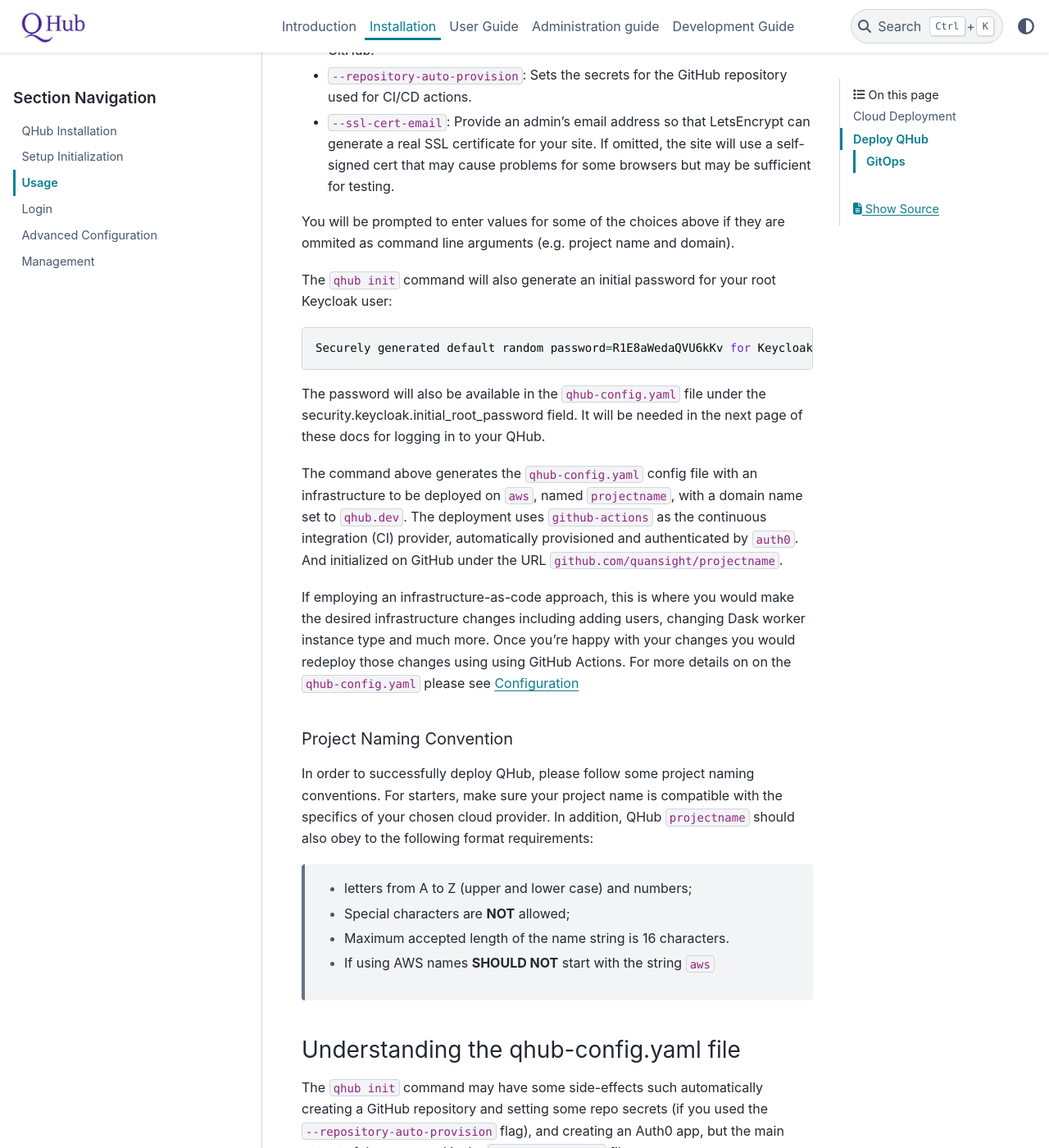
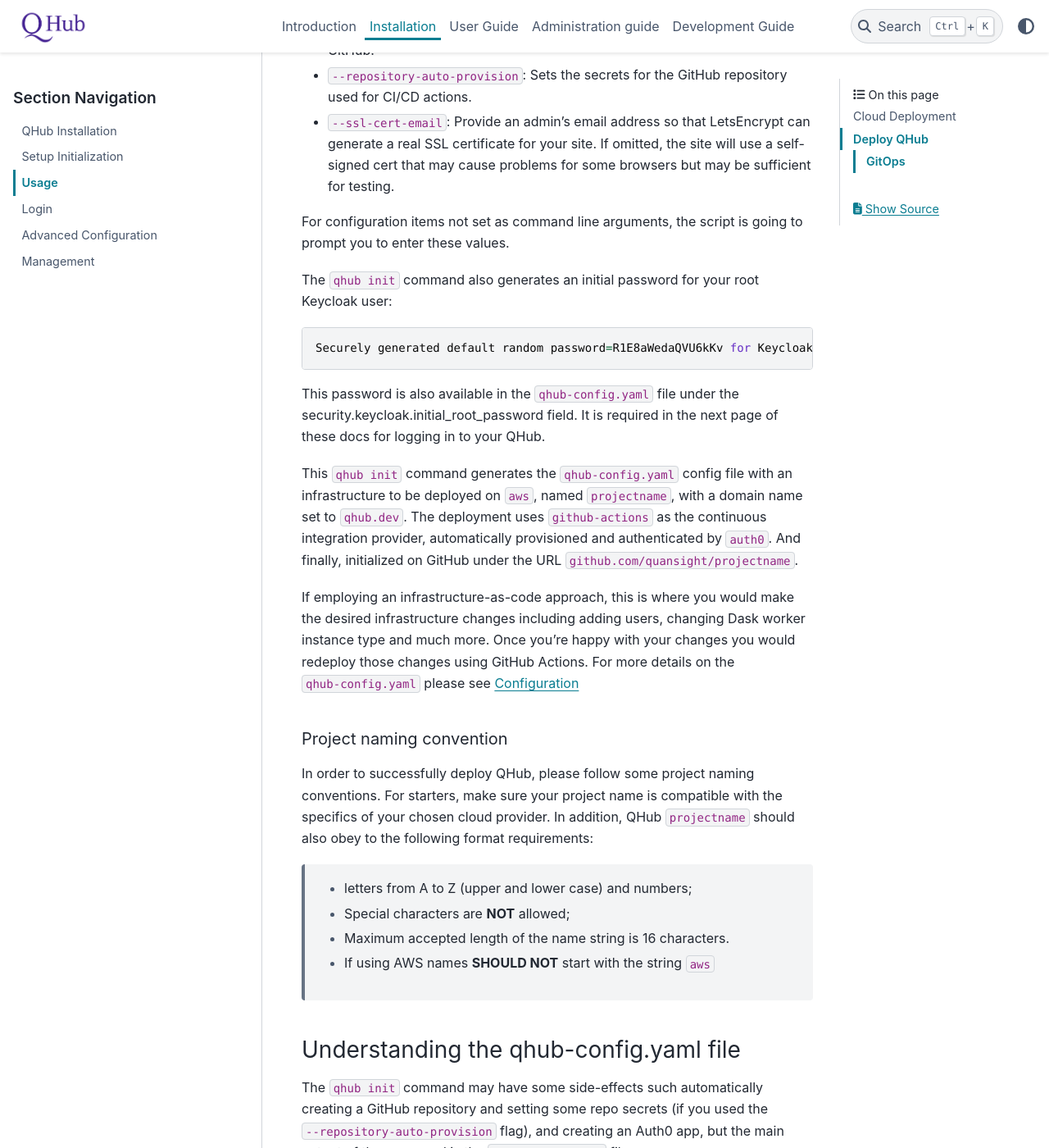
Before and after one commit to nebari-dev/nebari, a Sphinx documentation site: the page built from docs/source/installation/usage.md, in a window 1280 px wide and 1400 px high, scrolled down 1501 px. Shown: the whole window at 82% size. Built offline with Sphinx 7.4.7 and the PyData theme 0.15.4, drawn with Linux system fonts in a browser that asks for light colours; some of the changed text lies outside the part shown.

Commit message:
Fix vale complaints

````diff
--- a/docs/source/installation/usage.md
+++ b/docs/source/installation/usage.md
@@ -11,7 +11,7 @@
 There are several ways to generate your configuration file, `qhub-config.yaml`. You can
 type the commands when prompted by terminal, or you can set
 it all automatically from the start. In any case, start by creating
-a new project folder.  Start by creating a directory `qhub-test`.
+a new project folder. Start by creating a directory `qhub-test`.
 
 On your terminal run:
 
@@ -47,27 +47,27 @@
 - `--repository-auto-provision`: Sets the secrets for the GitHub repository used for CI/CD actions.
 - `--ssl-cert-email`: Provide an admin's email address so that LetsEncrypt can generate a real SSL certificate for your site. If omitted, the site will use a self-signed cert that may cause problems for some browsers but may be sufficient for testing.
 
-You will be prompted to enter values for some of the choices above if they are ommited as command line arguments (e.g. project name and domain).
+For configuration items not set as command line arguments, the script is going to prompt you to enter these values.
 
-The `qhub init` command will also generate an initial password for your root Keycloak user:
+The `qhub init` command also generates an initial password for your root Keycloak user:
 
 ```
 Securely generated default random password=R1E8aWedaQVU6kKv for Keycloak root user stored at path=/tmp/QHUB_DEFAULT_PASSWORD
 ```
 
-The password will also be available in the `qhub-config.yaml` file under the security.keycloak.initial_root_password field. It will be needed in the next page of these docs for logging in to your QHub.
+This password is also available in the `qhub-config.yaml` file under the security.keycloak.initial_root_password field. It is required in the next page of these docs for logging in to your QHub.
 
-The command above generates the `qhub-config.yaml` config file
+This `qhub init` command generates the `qhub-config.yaml` config file
 with an infrastructure to be deployed on `aws`, named `projectname`, with a
 domain name set to `qhub.dev`. The deployment uses `github-actions` as
-the continuous integration (CI) provider,
-automatically provisioned and authenticated by `auth0`. And initialized on
+the continuous integration provider,
+automatically provisioned and authenticated by `auth0`. And finally, initialized on
 GitHub under the URL `github.com/quansight/projectname`.
 
 If employing an infrastructure-as-code approach, this is where you would make the desired infrastructure changes
-including adding users, changing Dask worker instance type and much more. Once you're happy with your changes you would redeploy those changes using using GitHub Actions. For more details on on the `qhub-config.yaml` please see [Configuration](configuration.md)
+including adding users, changing Dask worker instance type and much more. Once you're happy with your changes you would redeploy those changes using GitHub Actions. For more details on the `qhub-config.yaml` please see [Configuration](configuration.md)
 
-##### Project Naming Convention
+##### Project naming convention
 In order to successfully deploy QHub, please follow some project naming conventions. For starters,
 make sure your project name is compatible with the specifics of your chosen cloud provider. In addition, QHub `projectname`
 should also obey to the following format requirements:
@@ -158,8 +158,8 @@
 Once pushed to GitHub, future commits to `main`  trigger CI/CD to redeploy
 changes the QHub cluster.  Since the infrastructure state is reflected in
 the repository, this workflow allows for team members to submit pull requests
-that can be reviewed before modifying the infrastructure, easing the
-maintenance process.
+and perform code reviews before modifying the infrastructure, easing the
+overall maintenance process.
 
 To automatically deploy (and to keep track of changes more effectively):
 - make changes to the `qhub-config.yaml` file on a new branch.
````
Also changed, not shown: docs/source/dev_guide/testing.md (+5 -5 lines), 1 other file.
